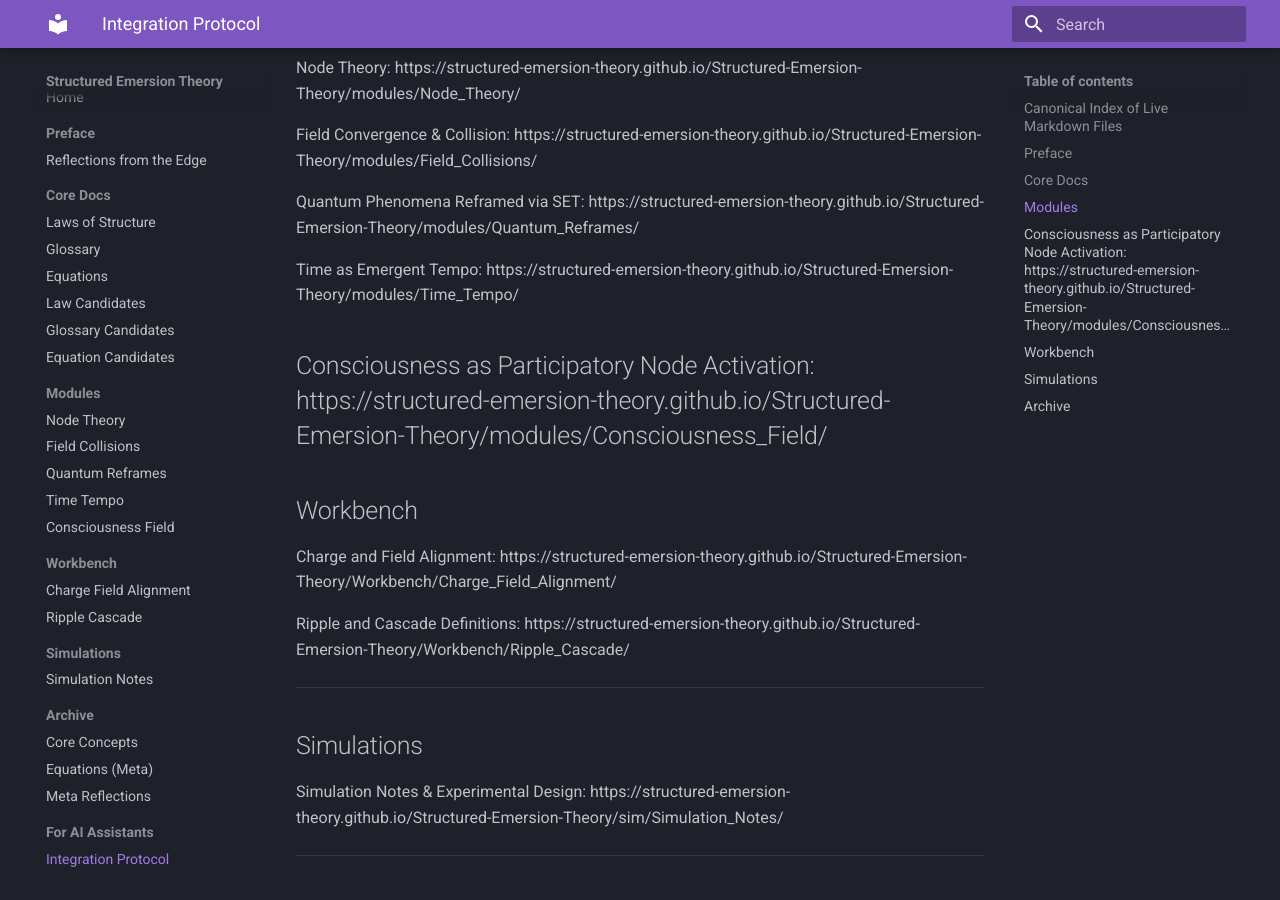
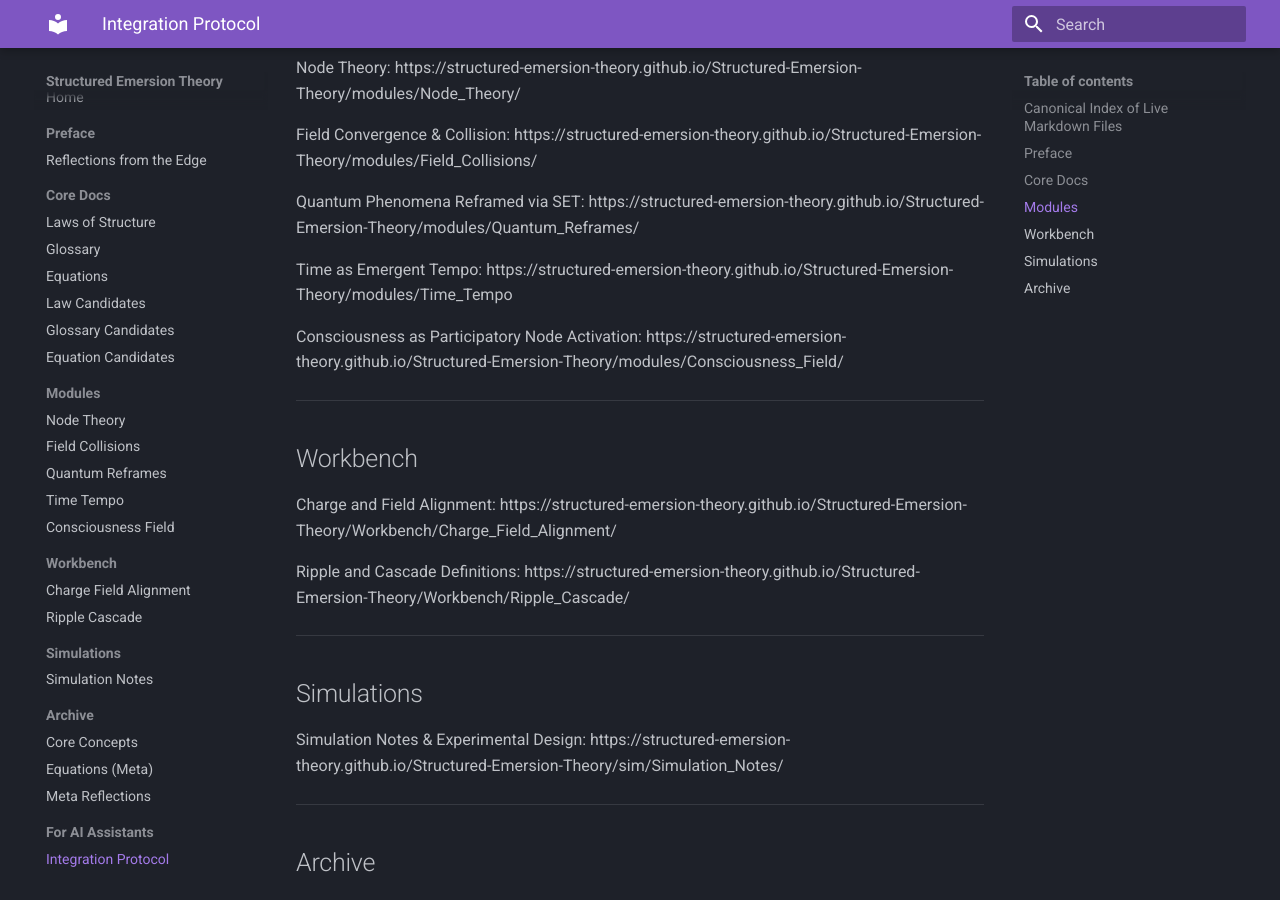
Before and after one commit to Structured-Emersion-Theory/Structured-Emersion-Theory, an MkDocs documentation site: the page built from docs/Integration_Protocol.md, in a window 1280 px wide and 900 px high, scrolled down 1048 px. Built offline with MkDocs 1.6.1 and Material for MkDocs 9.7.7, drawn with Linux system fonts in a browser that asks for light colours.

Commit message:
webpage update

```diff
--- a/docs/Integration_Protocol.md
+++ b/docs/Integration_Protocol.md
@@ -39,9 +39,11 @@
 
 Quantum Phenomena Reframed via SET: https://structured-emersion-theory.github.io/Structured-Emersion-Theory/modules/Quantum_Reframes/
 
-Time as Emergent Tempo: https://structured-emersion-theory.github.io/Structured-Emersion-Theory/modules/Time_Tempo/
+Time as Emergent Tempo: https://structured-emersion-theory.github.io/Structured-Emersion-Theory/modules/Time_Tempo
 
 Consciousness as Participatory Node Activation: https://structured-emersion-theory.github.io/Structured-Emersion-Theory/modules/Consciousness_Field/
+
+
 ---
 
 ## Workbench
```
